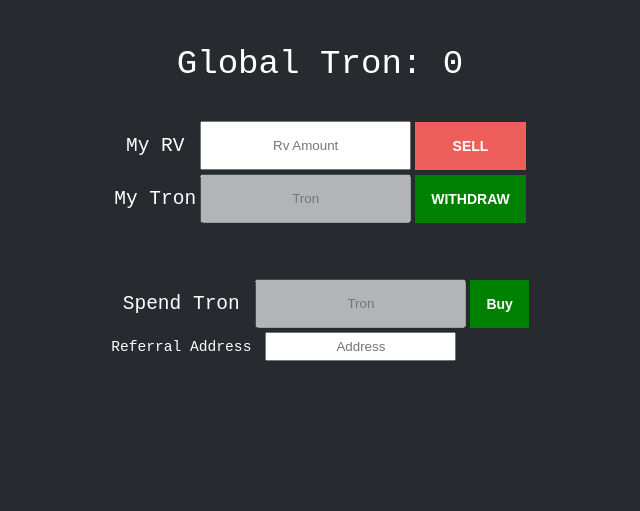
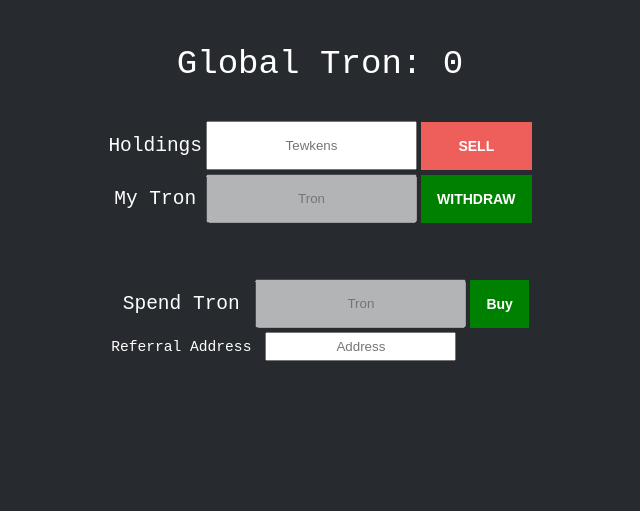
Before and after one commit to dappcenter/tewken, a plain HTML site: page index.html in a window 1280 px wide. Shown: the whole page, without its empty margins (320-960 px from the left). Drawn offline with nearby package versions, Linux system fonts and the light colour scheme.

Commit message:
Update index.html

```diff
--- a/index.html
+++ b/index.html
@@ -56,8 +56,8 @@
         </tr>
 
         <tr>
-          <td>My RV</td>
-          <td><input id="sellprv" type="text" placeholder="Rv Amount" style="text-align:center; padding:15px"></td>
+          <td>Holdings</td>
+          <td><input id="sellprv" type="text" placeholder="Tewkens" style="text-align:center; padding:15px"></td>
           <td>
             <button type="button"
               style="width: 100%; background: #ee5f5b; font-size: 14px; padding: 15px;"
```
